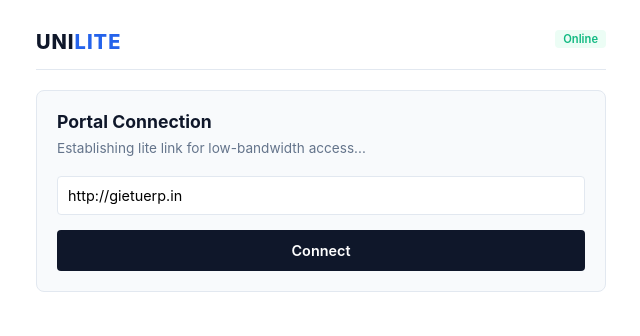
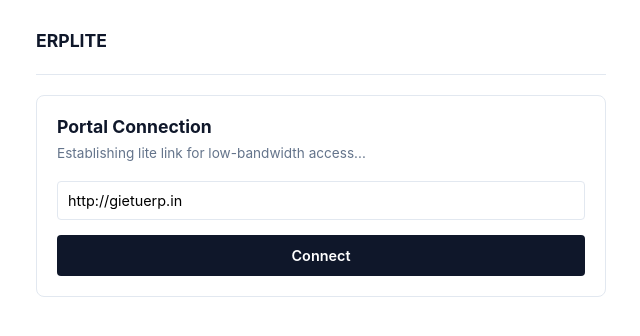
Before and after one commit to harishcsx/erplite, a website: page public/index.html in a window 1280 px wide. Shown: the whole page, without its empty margins (319-959 px from the left). Drawn offline with Linux system fonts and the light colour scheme.

Commit message:
sucessfully changed title from univlite to erplite and also removed the onlie status symbol

```diff
--- a/public/index.html
+++ b/public/index.html
@@ -4,7 +4,7 @@
 <head>
     <meta charset="UTF-8">
     <meta name="viewport" content="width=device-width, initial-scale=1.0">
-    <title>UniLite | 2G Optimized</title>
+    <title>ERPLITE | 2G Optimized</title>
     <link rel="manifest" href="/manifest.json">
     <meta name="theme-color" content="#ffffff">
     <link rel="stylesheet" href="style.css">
@@ -13,8 +13,9 @@
 <body>
     <div id="app">
         <header>
-            <span class="logo">Uni<span>Lite</span></span>
-            <span class="status-badge" id="network-status">Online</span>
+            <!-- <span class="logo">Uni<span>Lite</span></span> -->
+            <h2>ERPLITE</h2>
+            <!-- <span class="status-badge" id="network-status">Online</span> -->
         </header>
 
         <main id="main-content">
--- a/public/style.css
+++ b/public/style.css
@@ -59,7 +59,7 @@ header {
 }
 
 .card {
-    background: var(--card-bg);
+    /* background: var(--card-bg); */
     border-radius: 8px;
     padding: 20px;
     border: 1px solid var(--border);
```
